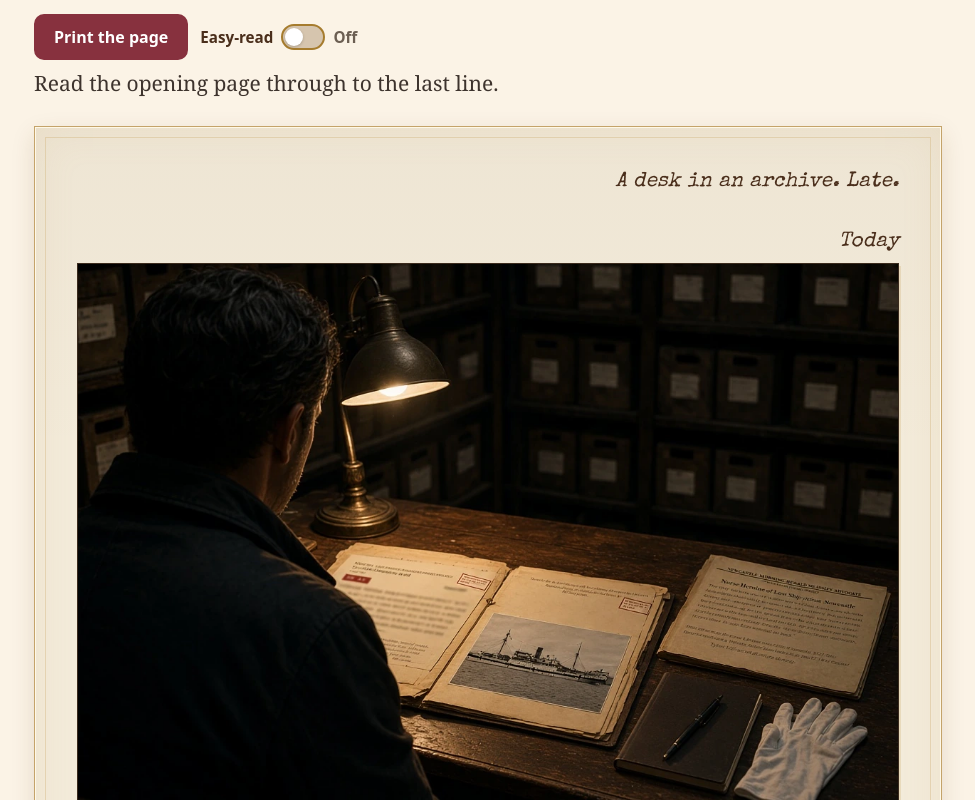
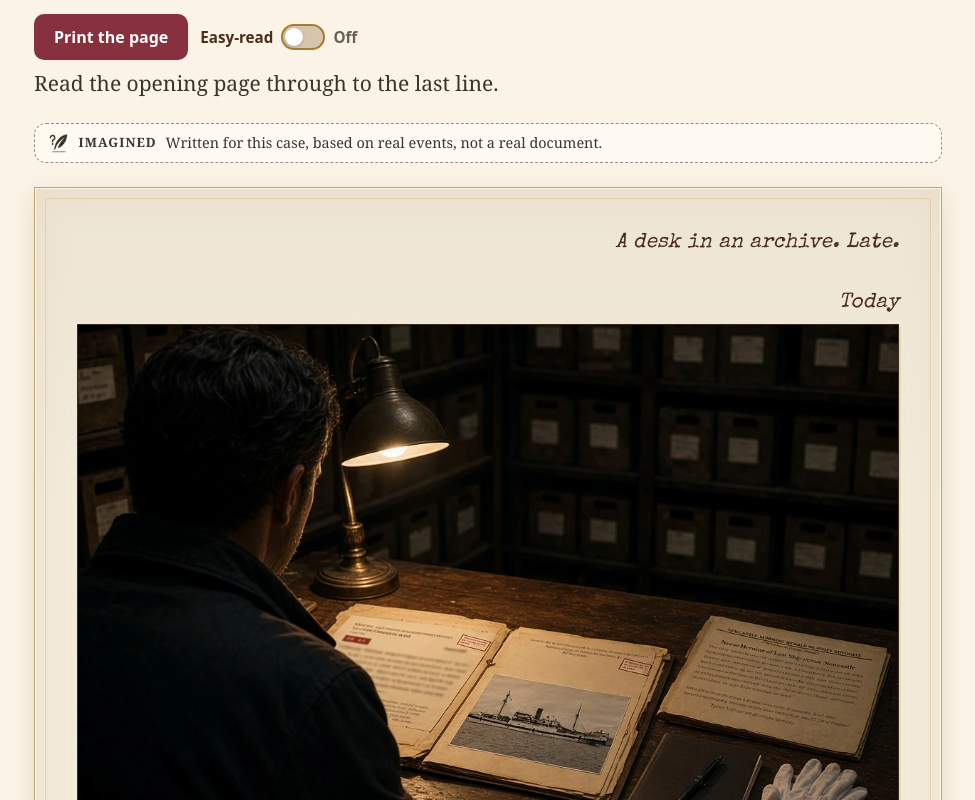
Before and after one commit to RobMac10/centaur-case, a plain HTML site: page index.html in a window 1280 px wide. Shown: the part 840-1640 px from the top of the page, without its empty margins (152-1127 px from the left). Drawn offline with Linux system fonts and the light colour scheme.

Commit message:
Add Imagined badge to invented/reconstructed documents

```diff
--- a/index.html
+++ b/index.html
@@ -8,6 +8,17 @@
 <meta name="robots" content="noindex, nofollow">
 <link rel="stylesheet" href="assets/style.css">
 <link rel="stylesheet" href="assets/artefacts.css">
+
+<style id="imagined-badge-css">
+.imagined-badge{display:flex;flex-wrap:wrap;align-items:center;gap:.3rem .55rem;box-sizing:border-box;max-width:100%;margin:0 0 1rem;padding:.5rem .8rem;border:1.5px dashed rgba(60,50,40,.55);border-radius:12px;background:rgba(255,252,244,.92);color:#3d342b;font-family:inherit;line-height:1.35}
+.imagined-badge .ib-icon{flex:0 0 auto;width:22px;height:22px}
+.imagined-badge .ib-word{font-weight:700;font-size:.8rem;letter-spacing:.08em;text-transform:uppercase}
+.imagined-badge .ib-line{flex:1 1 13rem;min-width:0;font-size:.9rem}
+.imagined-mini{display:inline-flex;align-items:center;gap:.25rem;margin-left:.4rem;padding:.05rem .45rem;border:1px dashed rgba(60,50,40,.55);border-radius:999px;background:rgba(255,252,244,.92);color:#3d342b;font-family:system-ui,-apple-system,"Segoe UI",sans-serif;font-size:.7rem;font-weight:700;letter-spacing:.06em;text-transform:uppercase;vertical-align:middle;white-space:nowrap}
+.imagined-mini .ib-icon{width:14px;height:14px}
+@media (max-width:420px){.imagined-badge{padding:.45rem .65rem}.imagined-badge .ib-line{font-size:.86rem}}
+@media print{.imagined-badge,.imagined-mini{background:#fff;color:#000;border-color:#000}}
+</style>
 </head>
 <body>
 <a class="skip" href="#main">Skip to the case</a>
@@ -50,7 +61,8 @@
       </label>
     </div>
     <p class="lead">Read the opening page through to the last line.</p>
-    <article class="notebook typed" aria-label="Opening page">
+    <aside class="imagined-badge" role="note" aria-label="Imagined. Written for this case, based on real events, not a real document."><svg class="ib-icon" viewBox="0 0 24 24" width="22" height="22" aria-hidden="true" focusable="false"><path d="M21 2.5c-6.5.8-11.6 5.9-13.4 12.6L6.4 19.6l1.5-.9c1.7-5.4 5.2-9.6 10.3-12.6-3.6 3.4-6.3 7.4-7.7 11.7 5.9-1.6 10.1-7.6 10.5-15.3z" fill="currentColor"/><path d="M2.6 6.2a2.4 2.4 0 1 1 3.4 2.2c-.7.35-1 .85-1 1.6v.5" fill="none" stroke="currentColor" stroke-width="1.6" stroke-linecap="round"/><circle cx="5" cy="13.1" r="1" fill="currentColor"/><path d="M5 21.5h14" stroke="currentColor" stroke-width="1.2" stroke-linecap="round" opacity=".55"/></svg><span class="ib-word">Imagined</span><span class="ib-line">Written for this case, based on real events, not a real document.</span></aside>
+<article class="notebook typed" aria-label="Opening page">
       <p class="letter-place">A desk in an archive. Late.</p>
       <p class="letter-date">Today</p>
       <figure class="opener-illustration">
@@ -70,7 +82,8 @@
 
       <article class="exhibit" id="exhibit-telegram">
         <h4>A casualty telegram</h4>
-        <p class="recon-flag">Reconstruction. This is not a real telegram, and it is not addressed to a real family.</p>
+        <aside class="imagined-badge" role="note" aria-label="Imagined. Written for this case, based on real events, not a real document."><svg class="ib-icon" viewBox="0 0 24 24" width="22" height="22" aria-hidden="true" focusable="false"><path d="M21 2.5c-6.5.8-11.6 5.9-13.4 12.6L6.4 19.6l1.5-.9c1.7-5.4 5.2-9.6 10.3-12.6-3.6 3.4-6.3 7.4-7.7 11.7 5.9-1.6 10.1-7.6 10.5-15.3z" fill="currentColor"/><path d="M2.6 6.2a2.4 2.4 0 1 1 3.4 2.2c-.7.35-1 .85-1 1.6v.5" fill="none" stroke="currentColor" stroke-width="1.6" stroke-linecap="round"/><circle cx="5" cy="13.1" r="1" fill="currentColor"/><path d="M5 21.5h14" stroke="currentColor" stroke-width="1.2" stroke-linecap="round" opacity=".55"/></svg><span class="ib-word">Imagined</span><span class="ib-line">Written for this case, based on real events, not a real document.</span></aside>
+<p class="recon-flag">Reconstruction. This is not a real telegram, and it is not addressed to a real family.</p>
         <button type="button" class="artefact-zoom" data-full="assets/artefacts/telegram.jpg" aria-label="Enlarge the reconstructed casualty telegram.">
           <div class="telegram-form">
             <div class="recon-stamp">Reconstruction<br>not a real<br>telegram</div>
@@ -118,7 +131,8 @@
 
       <article class="exhibit" id="exhibit-bulletin">
         <h4>A radio news bulletin</h4>
-        <p class="recon-flag">Reconstruction of a bulletin, not an original script, and not original audio.</p>
+        <aside class="imagined-badge" role="note" aria-label="Imagined. Written for this case, based on real events, not a real document."><svg class="ib-icon" viewBox="0 0 24 24" width="22" height="22" aria-hidden="true" focusable="false"><path d="M21 2.5c-6.5.8-11.6 5.9-13.4 12.6L6.4 19.6l1.5-.9c1.7-5.4 5.2-9.6 10.3-12.6-3.6 3.4-6.3 7.4-7.7 11.7 5.9-1.6 10.1-7.6 10.5-15.3z" fill="currentColor"/><path d="M2.6 6.2a2.4 2.4 0 1 1 3.4 2.2c-.7.35-1 .85-1 1.6v.5" fill="none" stroke="currentColor" stroke-width="1.6" stroke-linecap="round"/><circle cx="5" cy="13.1" r="1" fill="currentColor"/><path d="M5 21.5h14" stroke="currentColor" stroke-width="1.2" stroke-linecap="round" opacity=".55"/></svg><span class="ib-word">Imagined</span><span class="ib-line">Written for this case, based on real events, not a real document.</span></aside>
+<p class="recon-flag">Reconstruction of a bulletin, not an original script, and not original audio.</p>
         <button type="button" class="artefact-zoom" data-full="assets/artefacts/radio-news.jpg" aria-label="Enlarge the reconstructed radio bulletin and the newspaper extract.">
           <div class="script">
             <div class="recon-stamp">Reconstruction<br>not an original<br>script</div>
```
